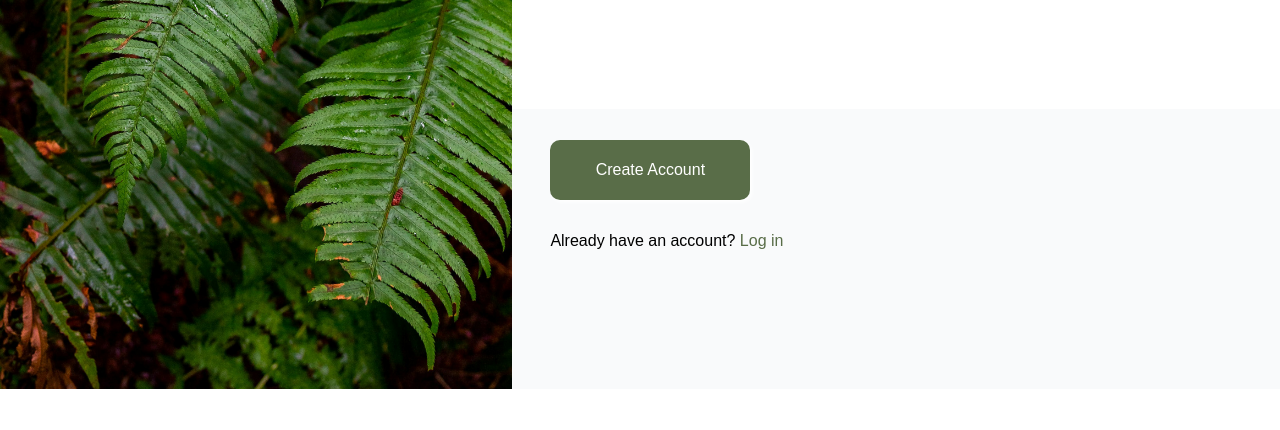
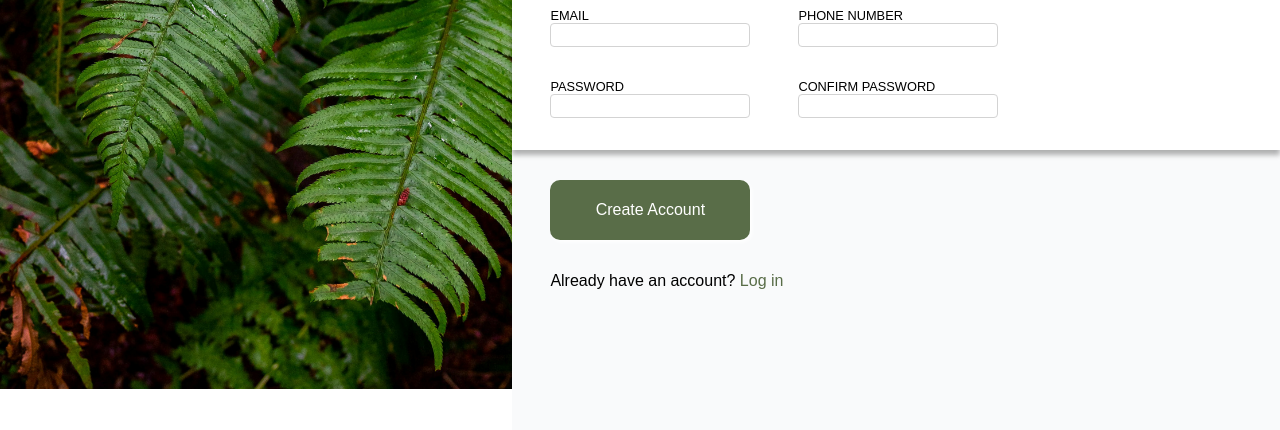
Before and after one commit to taikimen52/sign-up-form, a plain HTML site: page index.html in a window 1280 px wide. Shown: the part 411-841 px from the top of the page. Before the commit the page ends 800 px from the top, so only its background shows below. Drawn offline with Linux system fonts and the light colour scheme.

Commit message:
Edit index.html, style.css Adjusting form appearance.

```diff
--- a/index.html
+++ b/index.html
@@ -29,25 +29,31 @@
             </div>
             <div class="right-middle">
                 <h1>Let's do this!</h1>
-                <form action="dummy">
+                <form action="https://httpbin.org/post">
+                    <div class="item">
                         <label for="first-name">first name</label>
                         <input type="text" name="first-name" id="first-name">
-
+                    </div>
+                    <div class="item">
                         <label for="last-name">last name</label>
                         <input type="text" name="last-name" id="last-name">
-
+                    </div>
+                    <div class="item">
                         <label for="email">email</label>
                         <input type="email" name="email" id="email">
+                    </div>
+                    <div class="item">
                         <label for="phone-number">phone number</label>
                         <input type="number" name="phone-number" id="phone-number">
-                    <label for="first-name">first name</label>
-                    <input type="text" name="first-name" id="first-name">
-
+                    </div>
+                    <div class="item">
                         <label for="password">password</label>
                         <input type="password" name="password" id="password" minlength="6">
-
+                    </div>
+                    <div class="item">
                         <label for="password">confirm password</label>
                         <input type="password" name="password" id="password" minlength="6">
+                    </div>
                 </form>
             </div>
             <div class="right-bottom">
--- a/style.css
+++ b/style.css
@@ -21,10 +21,9 @@ main {
 
 .left {
     width: var(--left-width);
-    min-height: auto;
+    min-height: 100%;
     background-color: aqua;
     position: relative;
-    object-fit: cover;
     overflow: hidden;
 }
 
@@ -60,6 +59,7 @@ main {
 .bg-img {
     width: 100%;
     height: 100%;
+    object-fit: cover;
 }
 
 .right {
@@ -79,6 +79,14 @@ main {
     min-height: 30%;
     background-color: #ffffff;
     padding: 2% 5% 2%;
+    box-shadow: 0px 5px 5px rgba(0, 0, 0, 0.3);
+    position: relative;
+    z-index: 10;
+}
+
+.right-middle h1 {
+    margin-bottom: 1rem;
+    font-family: var(--main-font-family);
 }
 
 .right-bottom {
@@ -119,5 +127,49 @@ a:hover {
 }
 
 form {
- text-transform: uppercase;
+    max-width: 80%;
+    text-transform: uppercase;
+    display: flex;
+    flex-wrap: wrap;
+    gap: 1rem;
+    font-family: var(--main-font-family);
+    font-size: 0.8rem;
 }
+
+.item {
+    display: flex;
+    flex-direction: column;
+    margin-bottom: 1rem;
+    margin-right: 2rem;
+}
+
+input {
+    width: 200px;
+    height: 24px;
+    border-radius: 4px;
+    border: 1px solid lightgray;
+}
+
+input[type="password"] {
+    border:1px solid red;
+}
+
+input[type="password"]:valid {
+    border:1px solid lightgray;
+}
+
+input:hover {
+    border: 1px solid black;
+}
+
+input:focus {
+    border-color: blue;
+    box-shadow: 2px 2px 2px rgba(0, 0, 0, 0.3);
+}
+
+button:hover {
+    transform: scale(1.05);
+}
+button:active {
+    background-color: black;
+}
```
Lines whose indentation alone changed are shown as unchanged.
